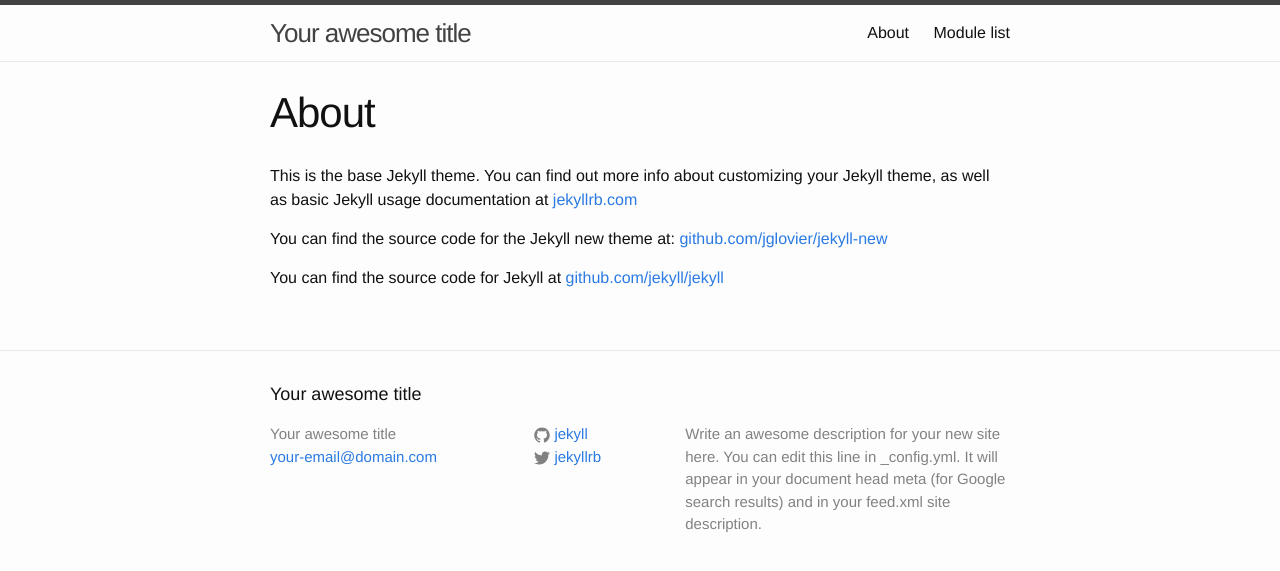
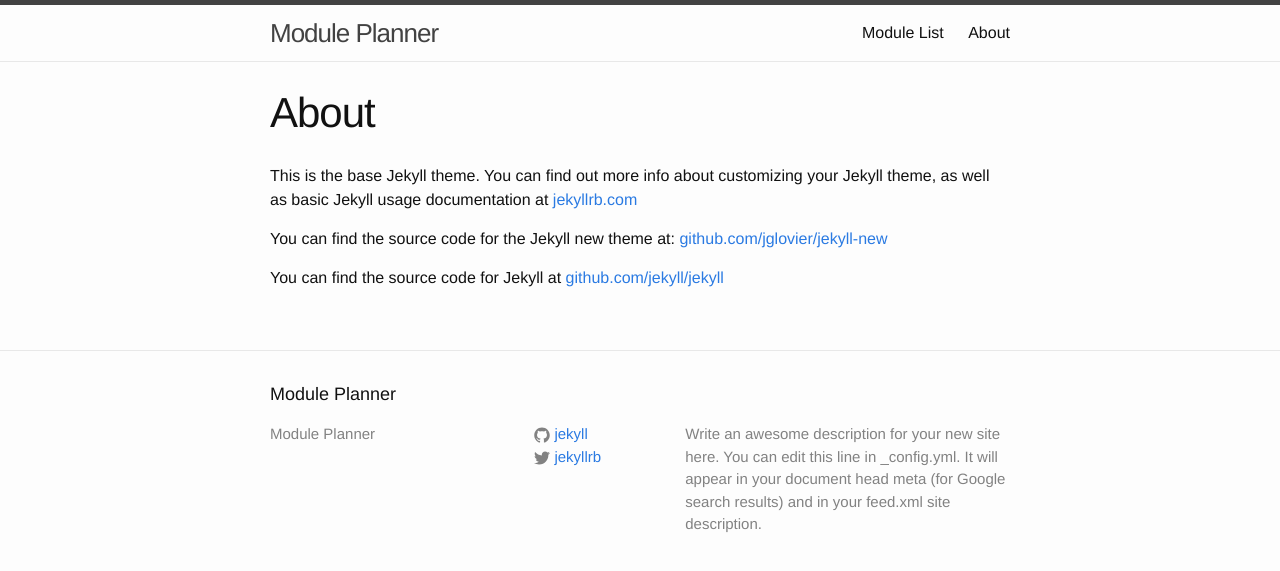
Before and after one commit to alcarney/Module-Planner, a Jekyll site: the page built from about.md, in a window 1280 px wide. Shown: the top 571 px of the page. Built offline with Jekyll 4.4.1, drawn with Linux system fonts in a browser that asks for light colours.

Commit message:
Header Stuff

```diff
--- a/ModuleList/index.html
+++ b/ModuleList/index.html
@@ -1,7 +1,6 @@
 ---
 layout : default
 title  : "Module list"
-header : True
 ---
 
 <div class="home">
--- a/_config.yml
+++ b/_config.yml
@@ -1,6 +1,5 @@
 # Site settings
-title: Your awesome title
-email: your-email@domain.com
+title: Module Planner
 description: > # this means to ignore newlines until "baseurl:"
   Write an awesome description for your new site here. You can edit this
   line in _config.yml. It will appear in your document head meta (for
--- a/_includes/header.html
+++ b/_includes/header.html
@@ -14,13 +14,8 @@
       </a>
 
       <div class="trigger">
-        {% for page in site.pages %}
-          {% if page.title %}
-            {% if page.header %}
-            <a class="page-link" href="{{ page.url | prepend: site.baseurl }}">{{ page.title }}</a>
-            {% endif %}
-          {% endif %}
-        {% endfor %}
+         <a class="page-link" href="{{site.baseurl}}/ModuleList">Module List</a>
+         <a class="page-link" href="{{site.baseurl}}/about">About</a>
       </div>
     </nav>
 
```
Also changed, not shown: about.md (+0 -1 lines).
